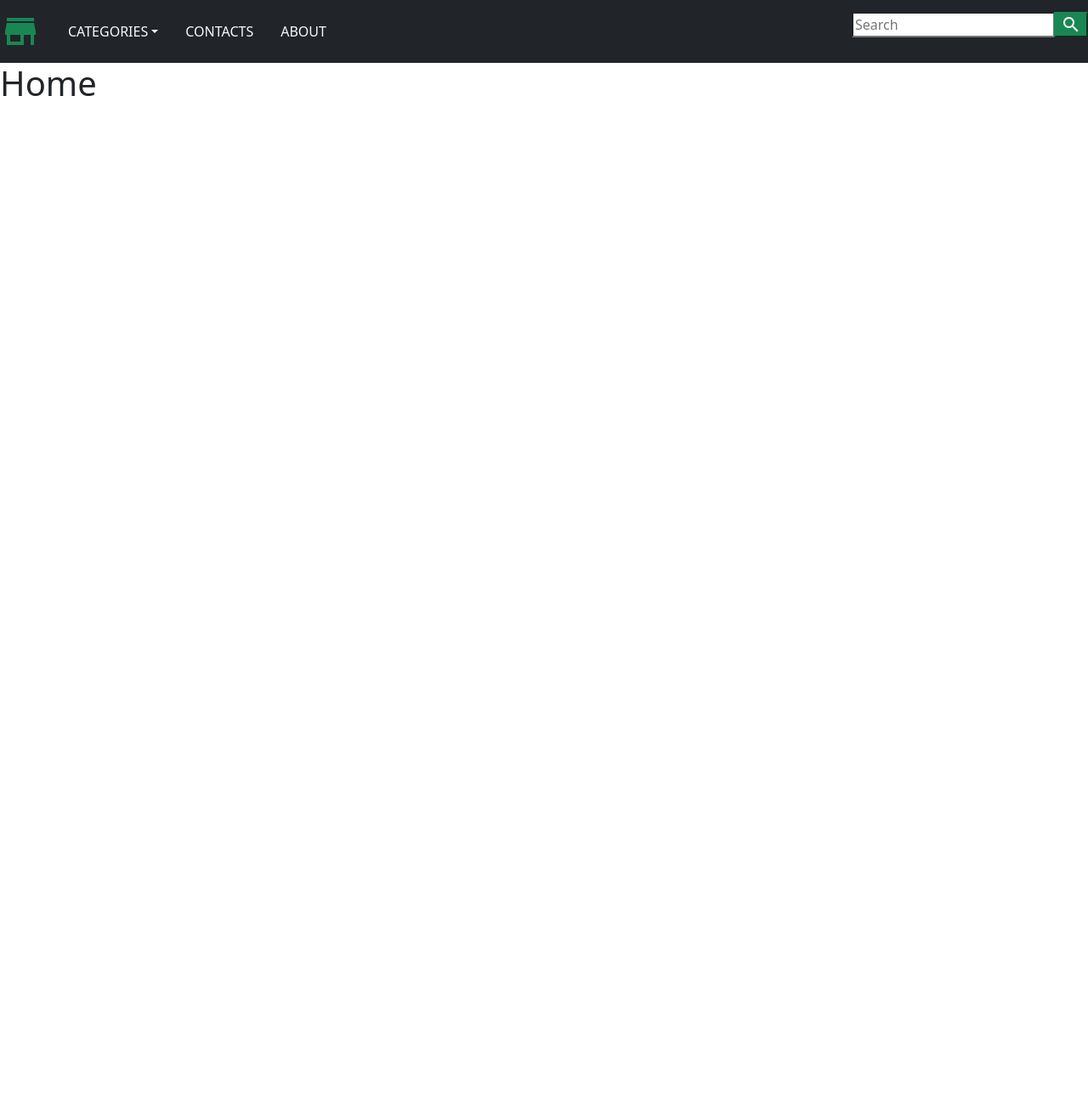
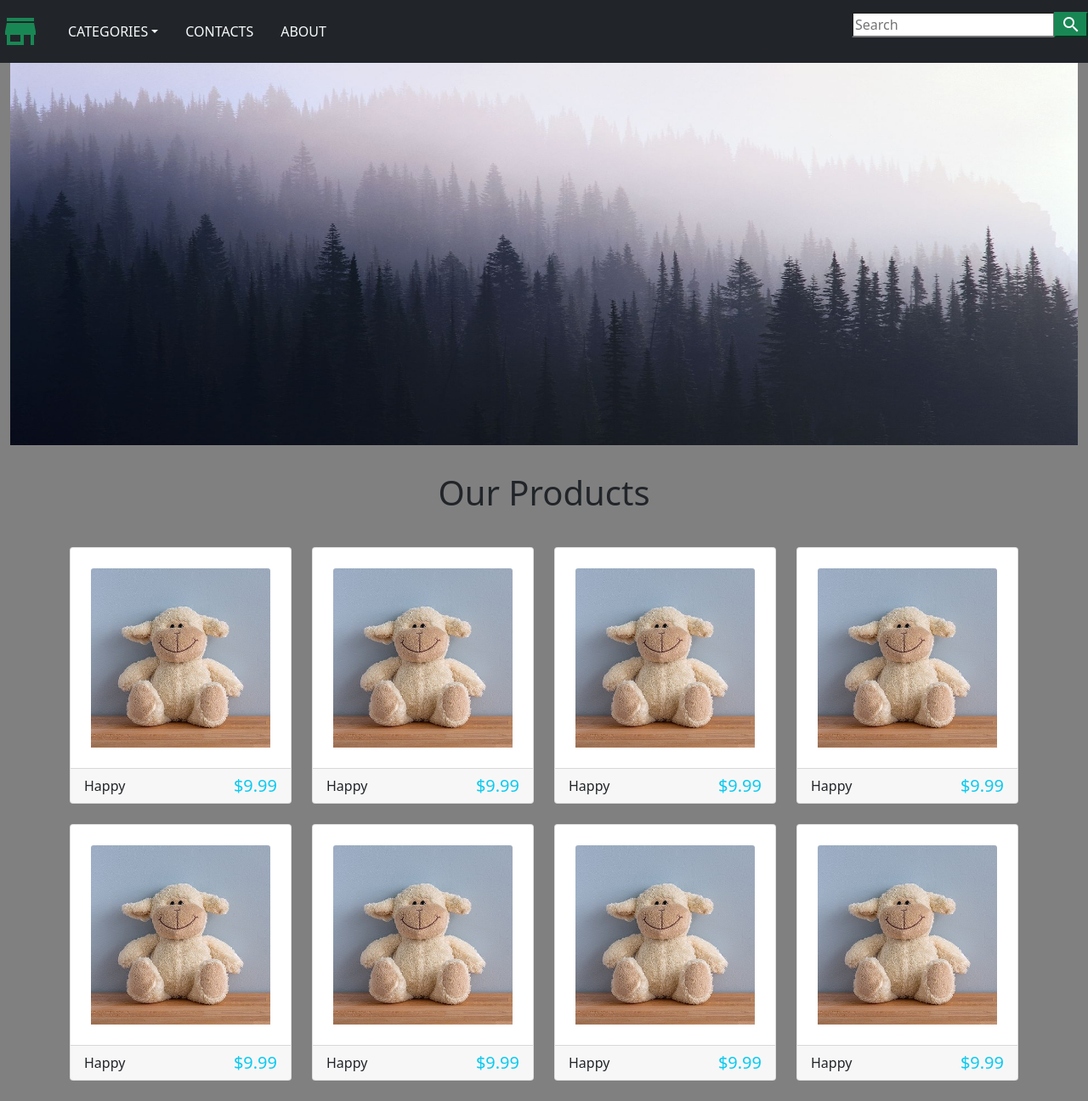
Before and after one commit to SterrenHeer/ecommerce, a Django app: page / in a window 1280 px wide. Shown: the whole page at 85% size. Before the commit the page ends 113 px from the top, so only its background shows below. Run offline with Django 4.2, Linux system fonts and the light colour scheme.

Commit message:
Add product cards

```diff
--- a/ecommerce/settings.py
+++ b/ecommerce/settings.py
@@ -78,7 +78,7 @@ WSGI_APPLICATION = 'ecommerce.wsgi.application'
 DATABASES = {
     'default': {
         'ENGINE': 'django.db.backends.postgresql',
-        'NAME': 'myawesomeblogdb',
+        'NAME': 'ecommercedb',
         'USER': 'postgres',
         'PASSWORD': 'svv42685',
         'HOST': 'localhost',
@@ -121,7 +121,11 @@ USE_TZ = True
 # Static files (CSS, JavaScript, Images)
 # https://docs.djangoproject.com/en/4.0/howto/static-files/
 
+STATICFILES_DIRS = [
+    BASE_DIR / 'ecommerce/static/'
+]
 STATIC_URL = 'static/'
+STATIC_ROOT = BASE_DIR / 'static'
 
 # Default primary key field type
 # https://docs.djangoproject.com/en/4.0/ref/settings/#default-auto-field
--- /dev/null
+++ b/ecommerce/static/css/base.css
@@ -0,0 +1,3 @@
+body{
+	background: grey;
+}
--- a/shop/templates/base.html
+++ b/shop/templates/base.html
@@ -1,3 +1,4 @@
+{% load static %}
 <html lang="en">
   <head>
     <!-- Required meta tags -->
@@ -9,6 +10,8 @@
 
     <link href="https://fonts.googleapis.com/icon?family=Material+Icons"
       rel="stylesheet">
+
+    <link rel="stylesheet" type="text/css" href="{% static 'css/base.css'%}">
 
     <title>{% block title %}{% endblock %}</title>
     <style>
--- a/shop/templates/home.html
+++ b/shop/templates/home.html
@@ -1,9 +1,43 @@
 {% extends 'base.html' %}
+
+{% load static %}
 
 {% block title %}
     Home
 {% endblock %}
 
 {% block content %}
-<h1>Home</h1>
+<div class="container-fluid">
+    <div class="row">
+        <img class="image-fluid" src="{% static 'images/forest.jpg'%}" height=450>
+    </div>
+</div>
+<div class="py-4">
+    <div class="container">
+        <div class="row">
+            <div class="col-10 mx-auto my-2 text-center">
+                <h1 class="text-capitalize font-weight-bold">Our products</h1>
+            </div>
+        </div>
+    </div>
+</div>
+
+<div class="container">
+    <div class="row">
+        {% for i in 'aaaaaaaa'%}
+        <div class="col-9 mx-auto col-md-6 col-lg-3">
+            <div class="card mb-4">
+                <div class="p-4">
+                    <img class="card-img-top" src="{% static 'images/happy.png'%}">
+                </div>
+                <div class="card-footer d-flex justify-content-between">
+                    <p class="font-weight-bold mb-0">Happy</p>
+                    <h5 class="text-info font-italic mb-0">$9.99</h5>
+                </div>
+            </div>
+        </div>
+        {% endfor %}
+    </div>
+</div>
+
 {% endblock %}
```
Also changed, not shown: ecommerce/static/images/beauty.png (added), ecommerce/static/images/black-sheep.png (added), ecommerce/static/images/forest.jpg (added), ecommerce/static/images/happy.png (added), ecommerce/static/images/lego.png (added), ecommerce/static/images/minion.png (added), ecommerce/static/images/sad-clown.png (added), ecommerce/static/images/teddy.png (added).
